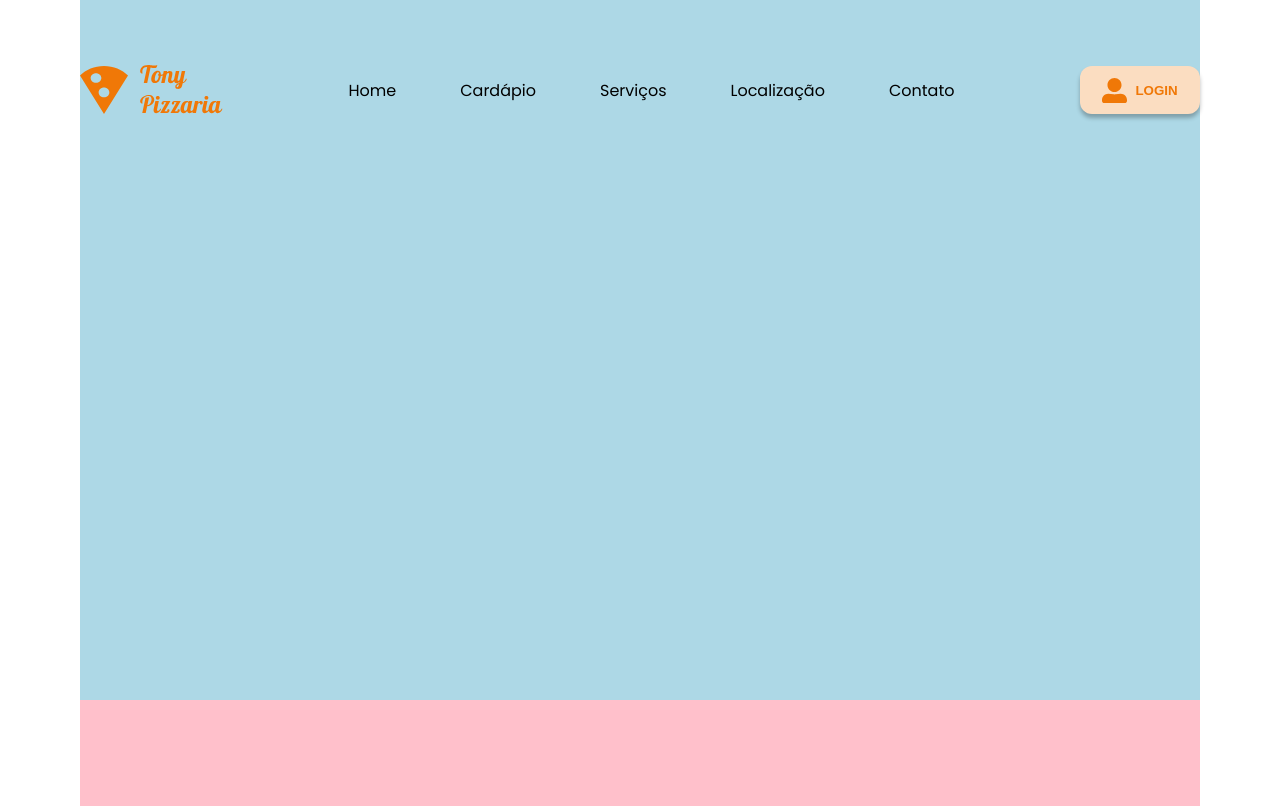
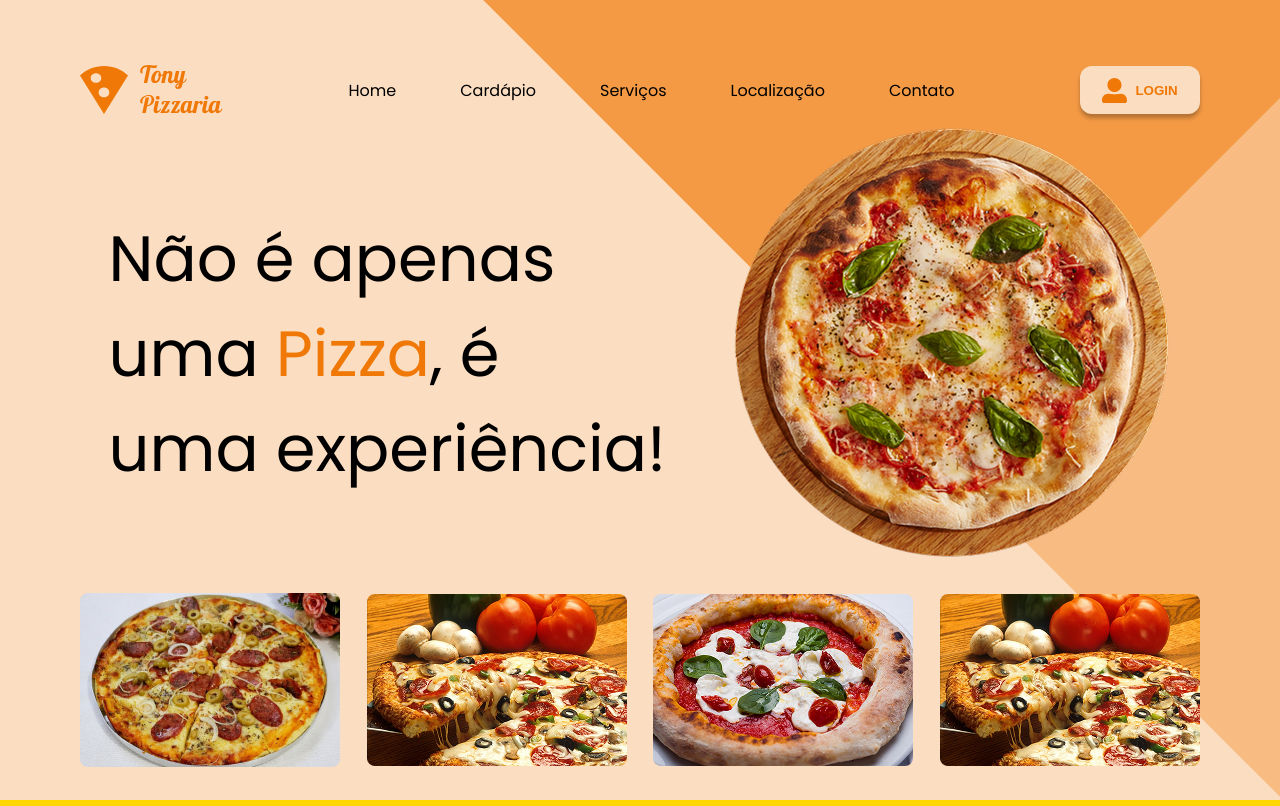
Before and after one commit to EnzoCarrilho/tony-pizzaria, a plain HTML site: page index.html in a window 1280 px wide. Shown: the top 806 px of the page. Drawn offline with Linux system fonts and the light colour scheme.

Commit message:
header finalizado

```diff
--- a/index.html
+++ b/index.html
@@ -36,7 +36,57 @@
     </header>
 
     <main>
+        <section class="home">
+            <div class="hero">
+                <h2>Não é apenas uma <span>Pizza</span>, é uma experiência!</h2>
+                <img src="./img/pizza-home.png" alt="">
+            </div>
+            <div class="container-pizzas">
+                <div class="pizza">
+                    <div class="add-produto">+</div>
+                    <img src="./img/pizza1.png" alt="">
+                    <div class="animacao">
+                        <div class="container-info">
+                            <p>Pizza de calabreza com queijo</p>
+                            <span>R$ 16,00</span>
+                        </div>
+                    </div>
+                </div>
+                <div class="pizza">
+                    <div class="add-produto">+</div>
+                    <img src="./img/pizza2.png" alt="">
+                    <div class="animacao">
+                        <div class="container-info">
+                            <p>Pizza de calabreza com queijo</p>
+                            <span>R$ 16,00</span>
+                        </div>
+                    </div>
+                </div>
+                <div class="pizza">
+                    <div class="add-produto">+</div>
+                    <img src="./img/pizza3.png" alt="">
+                    <div class="animacao">
+                        <div class="container-info">
+                            <p>Pizza de calabreza com queijo</p>
+                            <span>R$ 16,00</span>
+                        </div>
+                    </div>
+                </div>
+                <div class="pizza">
+                    <div class="add-produto">+</div>
+                    <img src="./img/pizza2.png" alt="">
+                    <div class="animacao">
+                        <div class="container-info">
+                            <p>Pizza de calabreza com queijo</p>
+                            <span>R$ 16,00</span>
+                        </div>
+                    </div>
+                </div>
 
+            </div>
+        </section>
+        <section class="cardapio"></section>
+        <section class="servicos"></section>
     </main>
 
     <footer>
--- a/style.css
+++ b/style.css
@@ -16,10 +16,10 @@ ul,ol,li{
     --primary-color: #f07807;
     --secondary-color: #FBDDC1;
     --default-shadow: 0 4px 4px #0004;
+    --default-padding: 0px 80px;
 }
 
 body{
-    padding: 0px 80px;
     font-family: "Poppins", sans-serif;
 }
 
@@ -27,10 +27,11 @@ header{
     position: fixed;
     top: 60px;
     height: 60px;
-    width: calc(100% - 160px);
+    width: 100%;
     display: flex;
     justify-content: space-between;
     align-items: center;
+    padding: var(--default-padding);
 }
 
 header menu{
@@ -62,9 +63,110 @@ header button{
     color: var(--primary-color);
 }
 
-main{
-    height: 700px; /* Temporario */
-    background-color: lightblue;
+section{
+    height: 100vh;
+    padding: var(--default-padding);
+}
+.home{
+    background-color:  var(--secondary-color);
+    background-image: url(./img/bg-home.svg);
+    background-repeat: no-repeat;
+    background-position: top right;
+    background-size: contain;
+    display: grid;
+    grid-template-rows: 70% 30%;
+}
+.hero{
+    display: flex;
+    justify-content: center;
+    align-items: end;
+    gap: 64px ;
+}
+.hero h2{
+    font-size: 4rem;
+    width: 558px;
+    font-weight: 400;
+    margin-bottom: 64px;
+}
+.hero span{
+    color: var(--primary-color);
+}
+.container-pizzas{
+    display: flex;
+    align-items: center;
+    justify-content: space-between;
+}
+.pizza{
+    position: relative;
+    display: flex;
+    border-radius: 12px;
+}
+.add-produto{
+    position: absolute;
+    right: -18px;
+    top: -18px;
+    height: 40px;
+    width: 40px;
+    background-color: var(--primary-color);
+    border-radius: 12px;
+    border:4px solid white;
+    display: grid;
+    place-content: center;
+    font-size: 32px;
+    color: #fff;
+    opacity: 0;
+    transition: .5s;
+}
+.animacao{
+    position: absolute;
+    top: 0;
+    left: 0;
+    right: 0;
+    bottom: 0;
+    overflow: hidden;
+    border-radius: 0 0 12px 12px;
+}
+.container-info{
+    display: flex;
+    position: absolute;
+    justify-content: space-between;
+    align-items: center;
+    width: 100%;
+    height: 36px;
+    padding: 0 12px;
+    bottom: -36px;
+    background-color: #0008;
+    border-radius: 0 0 12px 12px;
+    transition: .5s;
+}
+.pizza:hover .container-info{
+    bottom: 0;
+}
+.container-info p{
+    width: 120px;
+    font-size: 12px;
+    color: #fff;
+}
+.container-info span{
+    display: grid;
+    place-content: center;
+    width: 57px;
+    height: 20px;
+    background-color: var(--primary-color);
+    font-size: 12px;
+    color: #fff;
+    border-radius: 6px;
+}
+
+.pizza:hover .add-produto{
+    opacity: 1;
+}
+
+.cardapio{
+    background-color: gold;
+}
+.servicos{
+    background-color: blue;
 }
 
 footer{
```
Also changed, not shown: img/bg-home.svg (added), img/pizza-home.png (added), img/pizza1.png (added), img/pizza2.png (added), img/pizza3.png (added), 1 other file.
